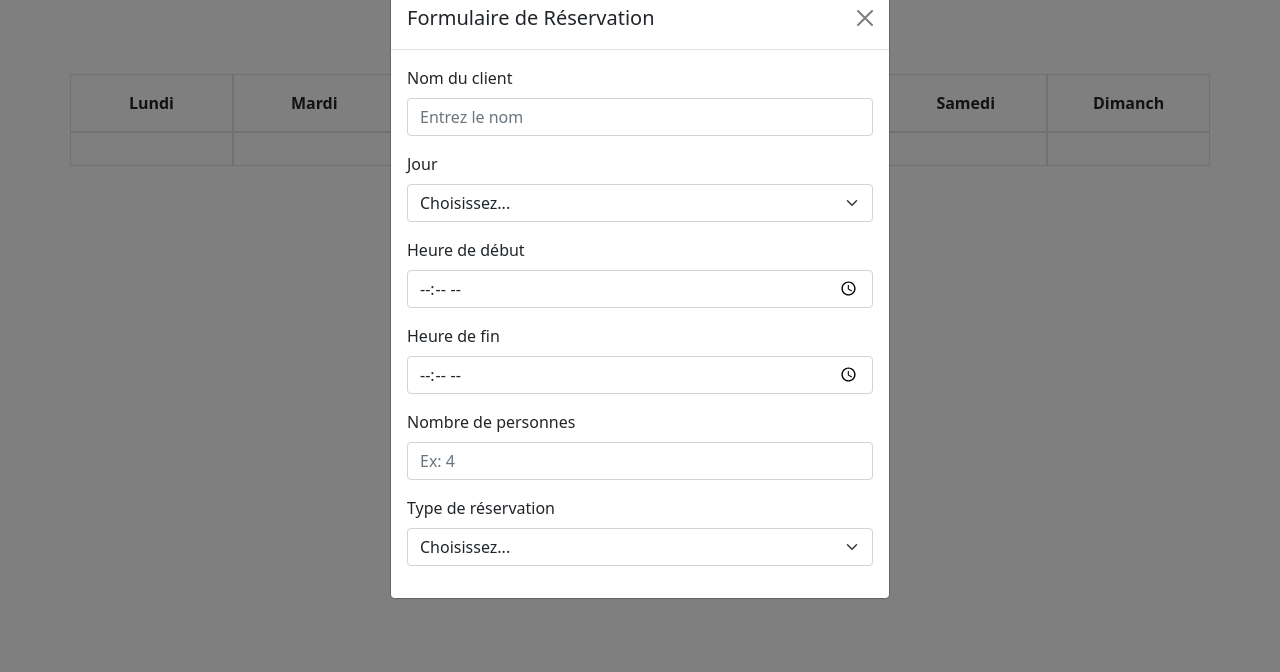
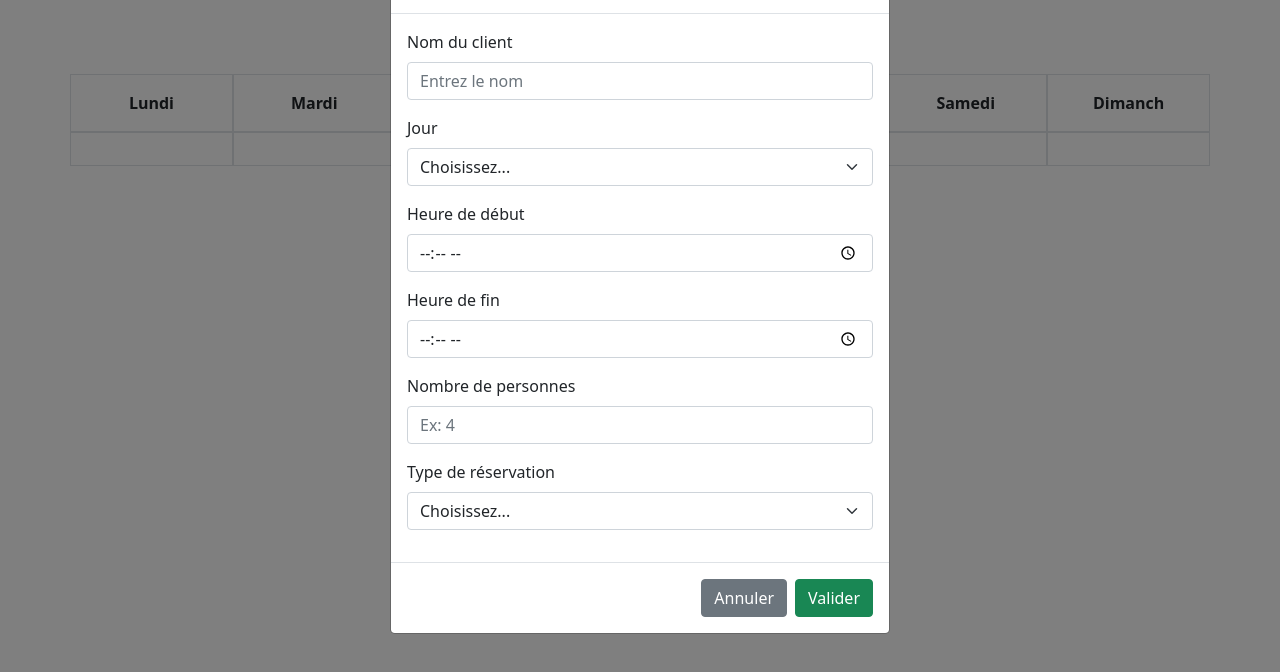
Before and after one commit to YounessAitJamaa/Planification-des-R-servations, a plain HTML site: page index.html in a window 1280 px wide. Both pictures are taken after a click on the button "Ajouter réservations". Shown: the part 108-780 px from the top of the page. Drawn offline with Linux system fonts and the light colour scheme.

Commit message:
Adding the footer of the model label and input

```diff
--- a/index.html
+++ b/index.html
@@ -97,6 +97,12 @@
                 </select>
               </div>
           </div>
+
+          <!-- Pied de modal -->
+          <div class="modal-footer">
+            <button type="button" class="btn btn-secondary" data-bs-dismiss="modal">Annuler</button>
+            <button type="submit" class="btn btn-success">Valider</button>
+          </div>
           </form>
 
         </div>
```
